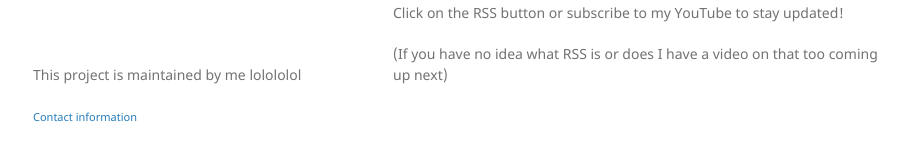
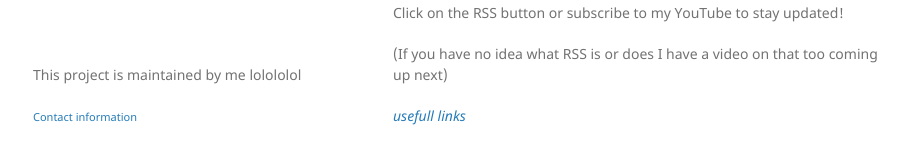
Before and after one commit to jet-so/AlejandroEscalanteMtz.github.io, a Jekyll site: the page built from index.md, in a window 1280 px wide and 1303 px high. Shown: the part 1107-1271 px from the top of the window, without its empty margins (177-1101 px from the left). Built offline with Jekyll 4.4.1, drawn with Linux system fonts in a browser that asks for light colours; our own code applies the rules of GitHub Pages for plain Markdown files; a script that is not in the unit is left out.

Commit message:
Update index.md

```diff
--- a/index.md
+++ b/index.md
@@ -38,3 +38,5 @@ Im planinng on making videos on how to take fast and effective notes on your com
 Click on the RSS button or subscribe to my YouTube to stay updated!
 
 (If you have no idea what RSS is or does I have a video on that too coming up next)
+
+[_usefull links_](https://jet-so.github.io/docs/ShortLinks.html)
```
